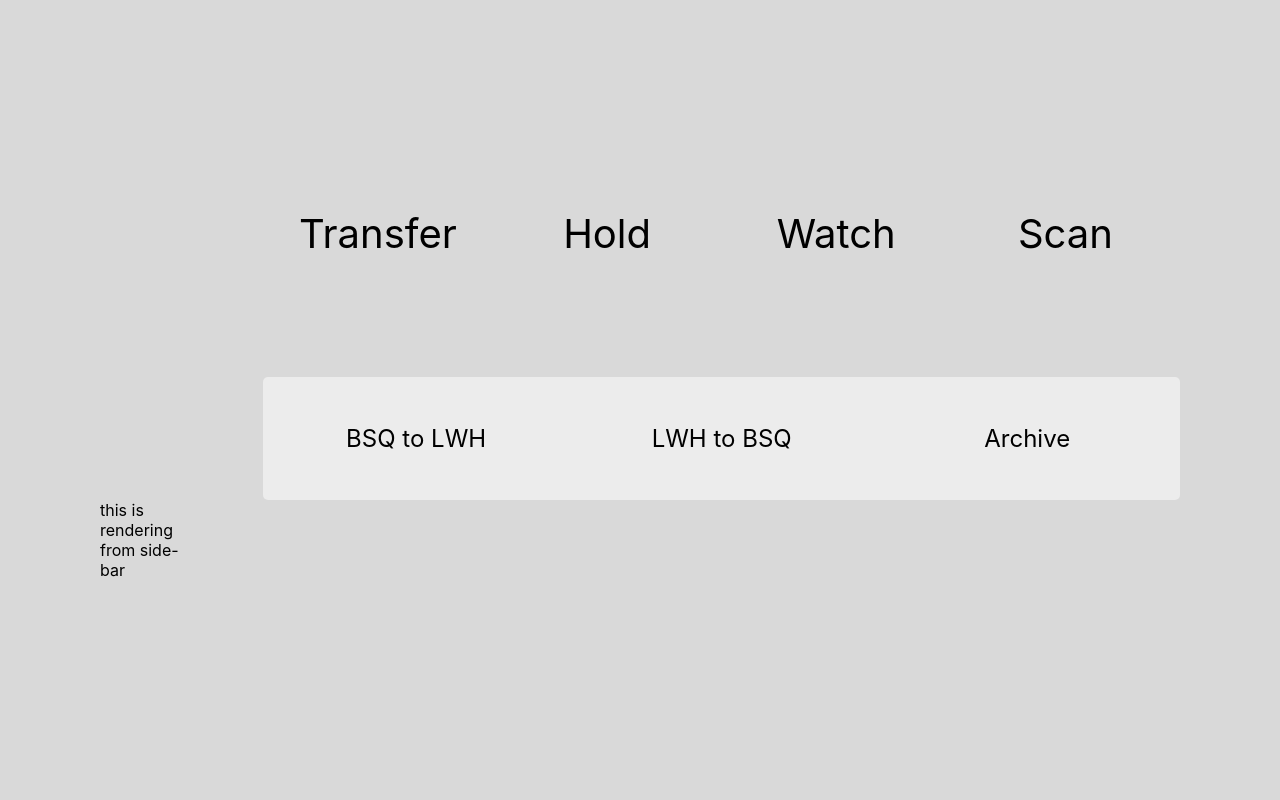
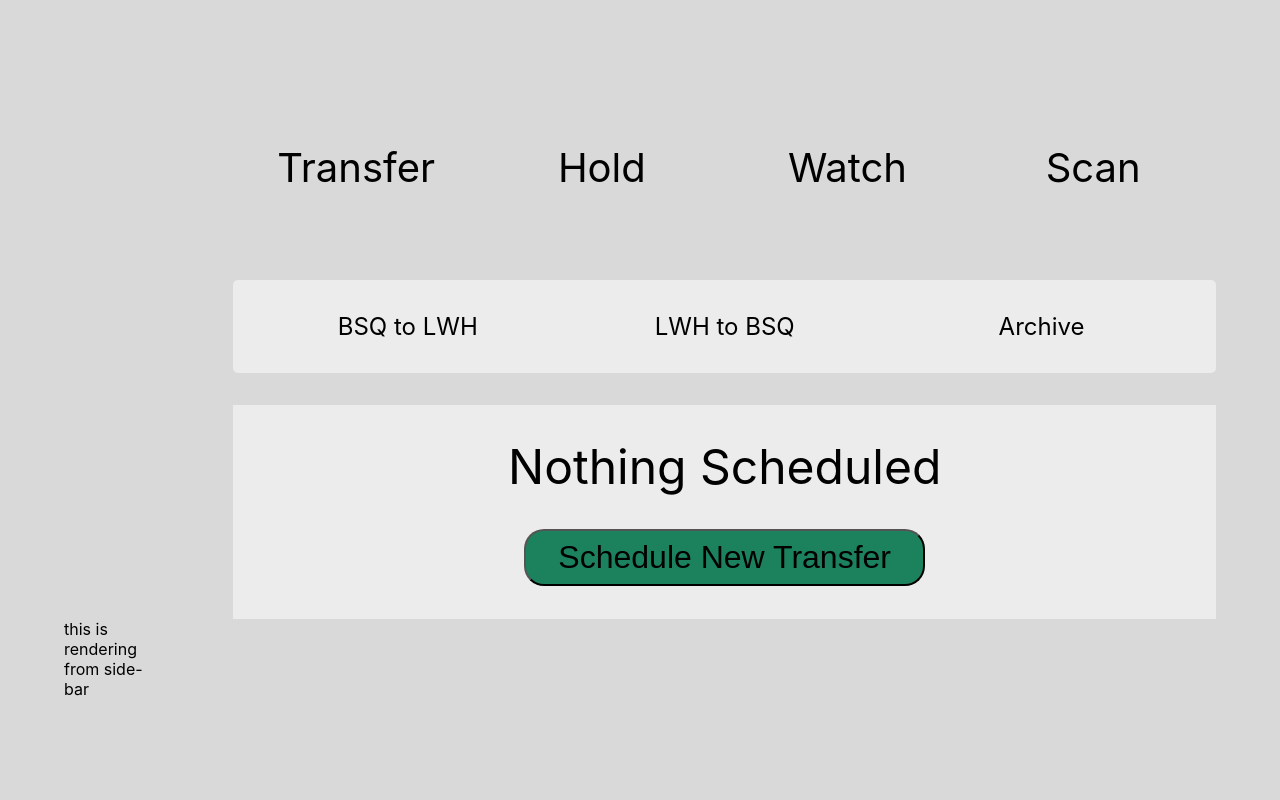
Before and after one commit to lefthomas/PropertyController, a React (Create React App) app: page / in a window 1280 px wide. Shown: the top 800 px of the page. Built offline with nearby package versions, Linux system fonts and the light colour scheme.

Commit message:
css improvements

```diff
--- a/src/App.css
+++ b/src/App.css
@@ -5,5 +5,5 @@
   grid-template-columns: 1fr 11fr;
   grid-template-rows: 1fr 1fr;
   column-gap: 5rem;
-  padding: 100px;
+  padding: 4rem;
 }
--- a/src/components/LocBar/LocBar.css
+++ b/src/components/LocBar/LocBar.css
@@ -5,9 +5,10 @@
   grid-template-columns: repeat(3, 1fr);
   border-radius: 5px;
   margin-top: 10px;
+  padding: 2rem 1rem;
 }
 
-.button {
+.loc-bar-btn {
   text-decoration: none;
   color: #000000;
   display: flex;
--- a/src/components/LocBar/LocBar.js
+++ b/src/components/LocBar/LocBar.js
@@ -3,13 +3,13 @@ import "./LocBar.css";
 function LocBar() {
   return (
     <div class="loc-bar">
-      <a class="active button" href="#BSQto">
+      <a class="active loc-bar-btn" href="#BSQto">
         BSQ to LWH
       </a>
-      <a class="button" href="#LWHto">
+      <a class="loc-bar-btn" href="#LWHto">
         LWH to BSQ
       </a>
-      <a class="button" href="#Archive">
+      <a class="loc-bar-btn" href="#Archive">
         Archive
       </a>
     </div>
--- a/src/components/Main/Main.js
+++ b/src/components/Main/Main.js
@@ -1,12 +1,14 @@
 import "./Main.css";
 import TopNav from "../TopNav/TopNav";
 import LocBar from "../LocBar/LocBar";
+import BSQtoLWH from "../NotBooked/NotBooked";
 
 function Main() {
   return (
     <div className="main-div">
       <TopNav />
       <LocBar />
+      <BSQtoLWH />
     </div>
   );
 }
--- /dev/null
+++ b/src/components/NotBooked/NotBooked.css
@@ -0,0 +1,27 @@
+.not-booked-container {
+  display: grid;
+  grid-template-rows: repeat(2, 1fr);
+  row-gap: 2rem;
+  background-color: #ececec;
+  margin-top: 2rem;
+  padding: 2rem;
+}
+
+.not-booked-info {
+  display: flex;
+  justify-content: center;
+  align-items: center;
+  font-size: 48px;
+}
+
+.not-booked-btn {
+  display: flex;
+  justify-content: center;
+  align-items: center;
+  background-color: #1c825d;
+  font-size: 32px;
+  border-radius: 20px;
+  padding: 0.5rem 2rem;
+  align-self: center;
+  justify-self: center;
+}
--- /dev/null
+++ b/src/components/NotBooked/NotBooked.js
@@ -0,0 +1,12 @@
+import "./NotBooked.css";
+
+function NotBooked() {
+  return (
+    <div class="not-booked-container">
+      <heading class="not-booked-info">Nothing Scheduled</heading>
+      <button class="not-booked-btn">Schedule New Transfer</button>
+    </div>
+  );
+}
+
+export default NotBooked;
```
